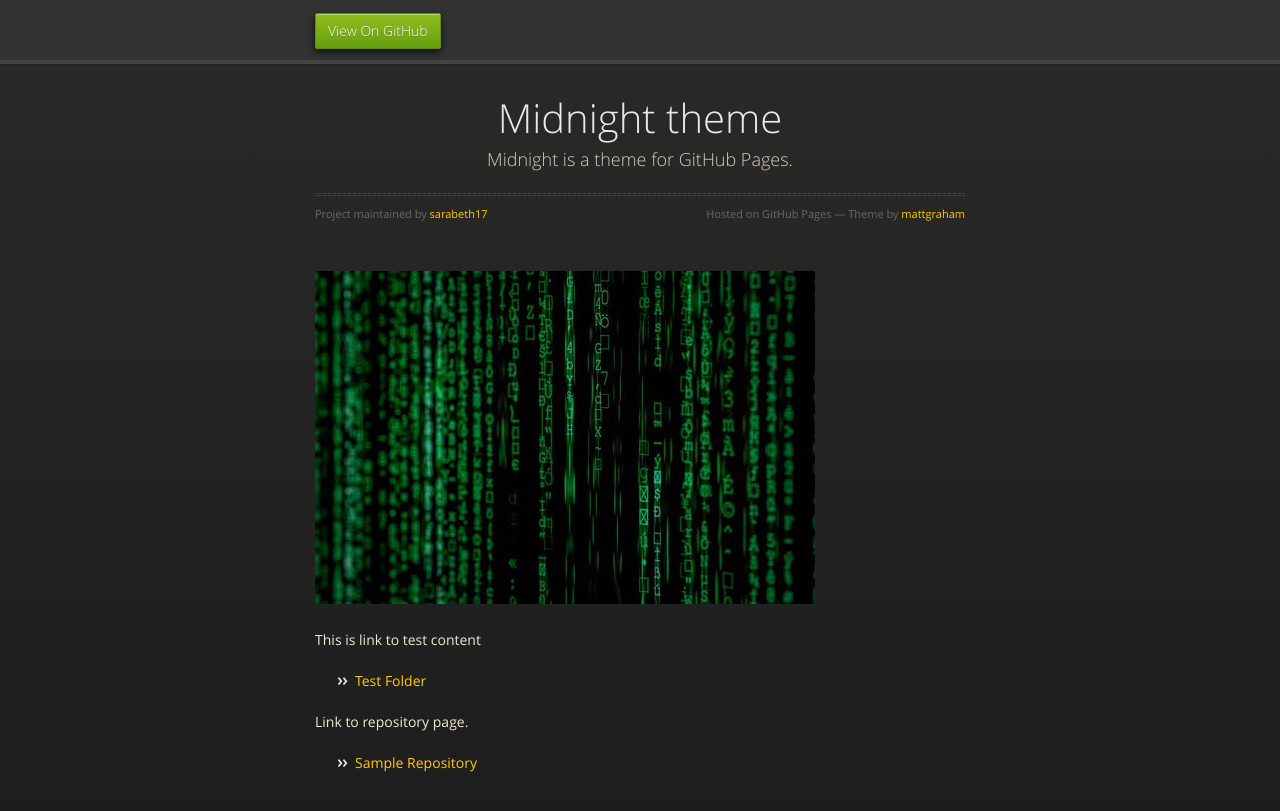
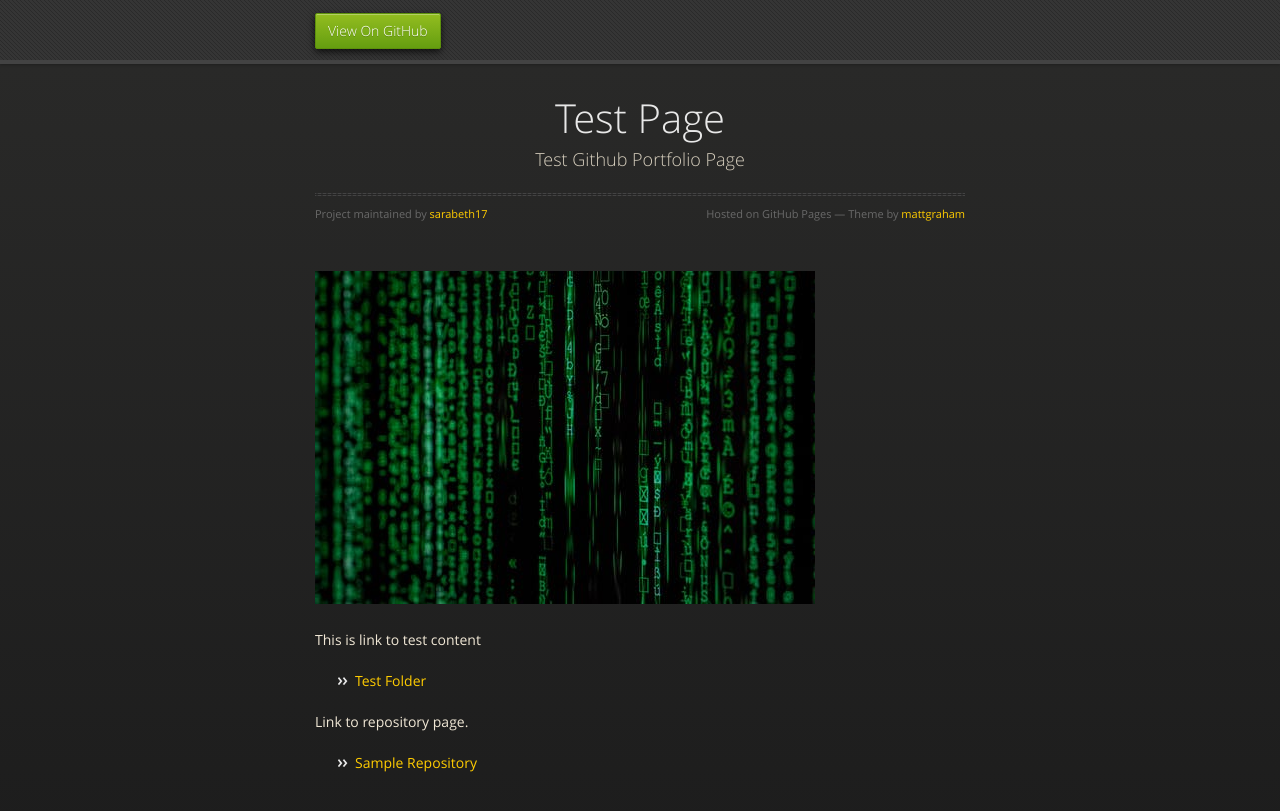
Before and after one commit to sarabeth17/sarabeth17.github.io, a Jekyll site: the page built from index.md, in a window 1280 px wide. Shown: the top 811 px of the page. Built offline with Jekyll 4.4.1, drawn with Linux system fonts in a browser that asks for light colours; our own code applies the rules of GitHub Pages for plain Markdown files.

Commit message:
Update _config.yml

```diff
--- a/_config.yml
+++ b/_config.yml
@@ -1,5 +1,5 @@
-title: Midnight theme
-description: Midnight is a theme for GitHub Pages.
+title: Test Page
+description: Test Github Portfolio Page
 show_downloads: false
 google_analytics:
 theme: jekyll-theme-midnight
```
